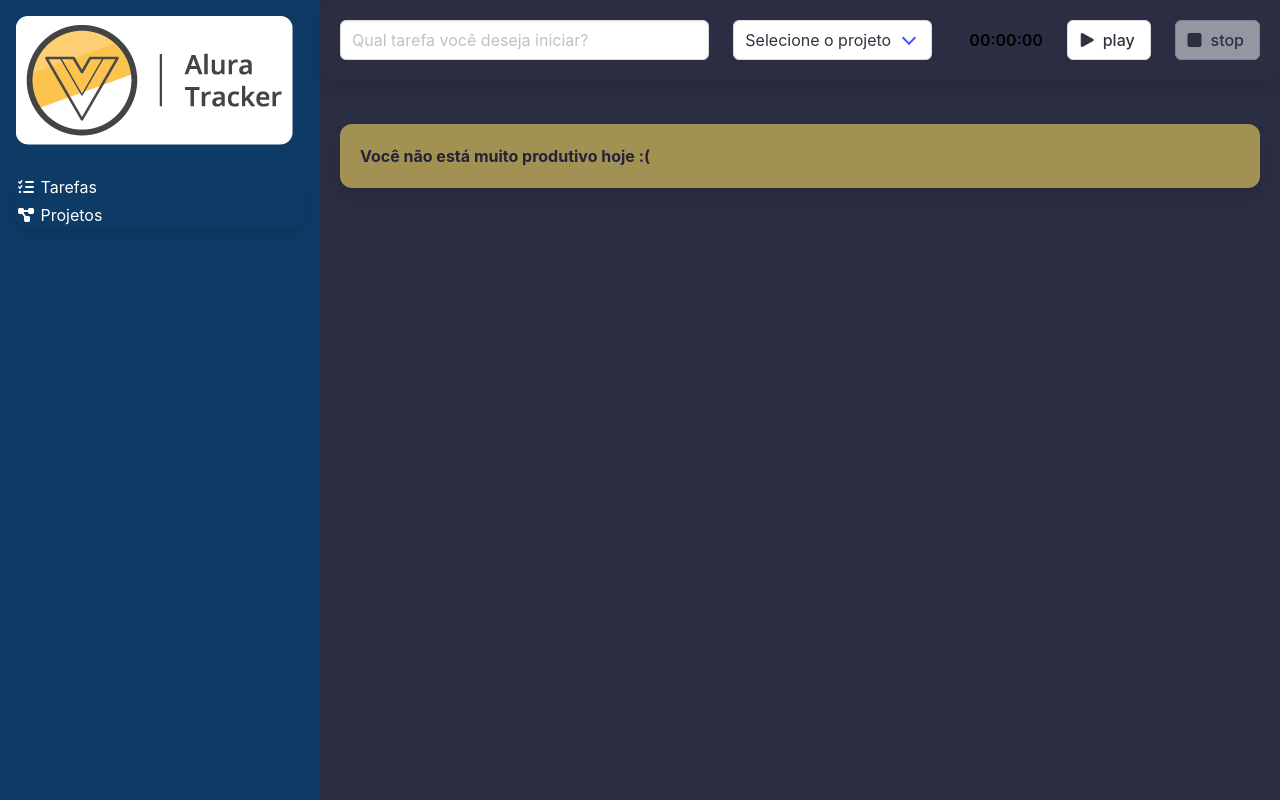
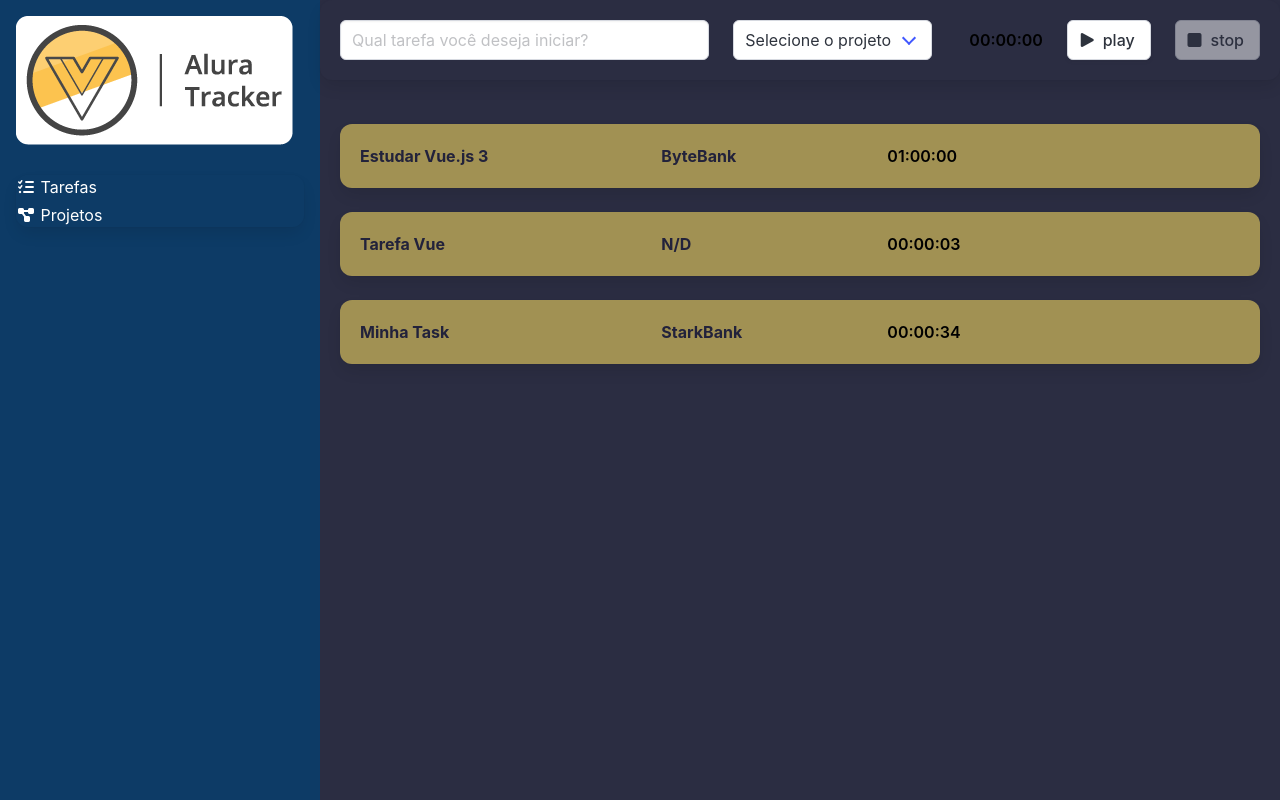
Before and after one commit to tairadev/formacao-vuejs3, a Vue app in the folder alura-tracker/: page /#/ in a window 1280 px wide. Built offline with nearby package versions, Linux system fonts and the light colour scheme; data requests are answered from the project's data file.

Commit message:
Cadastrando tarefas

```diff
--- a/alura-tracker/db.json
+++ b/alura-tracker/db.json
@@ -8,5 +8,30 @@
       "id": "3d73",
       "nome": "StarkBank"
     }
+  ],
+  "tarefas": [
+    {
+      "id": 1,
+      "duracaoEmSegundos": 3600,
+      "descricao": "Estudar Vue.js 3",
+      "projeto": {
+        "id": "7272",
+        "nome": "ByteBank"
+      }
+    },
+    {
+      "id": "7a8b",
+      "duracaoEmSegundos": 3,
+      "descricao": "Tarefa Vue"
+    },
+    {
+      "id": "0b25",
+      "duracaoEmSegundos": 34,
+      "descricao": "Minha Task",
+      "projeto": {
+        "id": "3d73",
+        "nome": "StarkBank"
+      }
+    }
   ]
 }
--- a/alura-tracker/src/store/actions-types.ts
+++ b/alura-tracker/src/store/actions-types.ts
@@ -2,3 +2,6 @@ export const OBTER_PROJETOS = "obterProjetos";
 export const CADASTRAR_PROJETO = "cadastrarProjeto";
 export const ALTERAR_PROJETO = "alterarProjeto";
 export const EXCLUIR_PROJETO = "excluirProjeto";
+
+export const OBTER_TAREFAS = "obterTarefas";
+export const CADASTRAR_TAREFA = "cadastrarTarefa";
--- a/alura-tracker/src/store/index.ts
+++ b/alura-tracker/src/store/index.ts
@@ -5,6 +5,7 @@ import {
   ADICIONAR_PROJETO,
   ATUALIZAR_PROJETO,
   DEFINIR_PROJETOS,
+  DEFINIR_TAREFAS,
   NOTIFICAR,
   REMOVER_PROJETO,
 } from "./mutations-types";
@@ -12,14 +13,18 @@ import { INotificacao } from "@/interfaces/INotificacao";
 import {
   ALTERAR_PROJETO,
   CADASTRAR_PROJETO,
+  CADASTRAR_TAREFA,
   EXCLUIR_PROJETO,
   OBTER_PROJETOS,
+  OBTER_TAREFAS,
 } from "./actions-types";
 import http from "@/http";
+import ITarefa from "@/interfaces/ITarefa";
 
 interface State {
   projetos: IProjeto[];
   notificacoes: INotificacao[];
+  tarefas: ITarefa[];
 }
 
 export const key: InjectionKey<Store<State>> = Symbol();
@@ -28,6 +33,7 @@ export const store = createStore<State>({
   state: {
     projetos: [],
     notificacoes: [],
+    tarefas: [],
   },
   mutations: {
     [ADICIONAR_PROJETO](state, nomeDoProjeto: string) {
@@ -50,6 +56,9 @@ export const store = createStore<State>({
     },
     [DEFINIR_PROJETOS](state, projetos: IProjeto[]) {
       state.projetos = projetos;
+    },
+    [DEFINIR_TAREFAS](state, tarefas) {
+      state.tarefas = tarefas;
     },
     [NOTIFICAR](state, notificacao: INotificacao) {
       state.notificacoes.push(notificacao);
@@ -75,6 +84,16 @@ export const store = createStore<State>({
     [EXCLUIR_PROJETO](_, id: string) {
       return http.delete(`/projetos/${id}`);
     },
+    [OBTER_TAREFAS]({ commit }) {
+      http.get("/tarefas").then((response) => {
+        commit(DEFINIR_TAREFAS, response.data);
+      });
+    },
+    [CADASTRAR_TAREFA]({ dispatch }, tarefa: ITarefa) {
+      return http.post("/tarefas", tarefa).then(() => {
+        dispatch(OBTER_TAREFAS);
+      });
+    },
   },
 });
 
--- a/alura-tracker/src/store/mutations-types.ts
+++ b/alura-tracker/src/store/mutations-types.ts
@@ -1,6 +1,8 @@
 export const ADICIONAR_PROJETO = "adicionarProjeto";
 export const ATUALIZAR_PROJETO = "atualizarProjeto";
 export const REMOVER_PROJETO = "removerProjeto";
+export const DEFINIR_PROJETOS = "definirProjetos";
+
 export const NOTIFICAR = "notificar";
 
-export const DEFINIR_PROJETOS = "definirProjetos";
+export const DEFINIR_TAREFAS = "definirTarefas";
--- a/alura-tracker/src/views/Tarefas.vue
+++ b/alura-tracker/src/views/Tarefas.vue
@@ -2,18 +2,36 @@
   <Formulario @aoSalvarTarefa="salvarTarefa" />
   <div class="lista">
     <Tarefa v-for="(tarefa, i) in tarefas" :key="i" :tarefa="tarefa" />
-    <Box v-if="!tarefas.length">
-      Você não está muito produtivo hoje :(
-    </Box>
+    <Box v-if="!tarefas.length"> Você não está muito produtivo hoje :( </Box>
+    <div class="modal">
+      <div class="modal-background"></div>
+      <div class="modal-card">
+        <header class="modal-card-head">
+          <p class="modal-card-title">Modal title</p>
+          <button class="delete" aria-label="close"></button>
+        </header>
+        <section class="modal-card-body">...</section>
+        <footer class="modal-card-foot">
+          <button class="button is-success">Save changes</button>
+          <button class="button">Cancel</button>
+        </footer>
+      </div>
+    </div>
   </div>
 </template>
 
 <script lang="ts">
-import { defineComponent } from "vue";
+import { computed, defineComponent } from "vue";
 import Formulario from "../components/Formulario.vue";
 import Tarefa from "../components/Tarefa.vue";
-import ITarefa from "../interfaces/ITarefa";
 import Box from "../components/Box.vue";
+import { useStore } from "@/store";
+import {
+  CADASTRAR_TAREFA,
+  OBTER_PROJETOS,
+  OBTER_TAREFAS,
+} from "@/store/actions-types";
+import ITarefa from "@/interfaces/ITarefa";
 
 export default defineComponent({
   name: "TarefasView",
@@ -22,15 +40,17 @@ export default defineComponent({
     Tarefa,
     Box,
   },
-  data() {
-    return {
-      tarefas: [] as ITarefa[],
-    };
-  },
   methods: {
     salvarTarefa(tarefa: ITarefa) {
-      this.tarefas.push(tarefa);
+      this.store.dispatch(CADASTRAR_TAREFA, tarefa);
     },
+  },
+  setup() {
+    const store = useStore();
+    store.dispatch(OBTER_PROJETOS);
+    store.dispatch(OBTER_TAREFAS);
+
+    return { tarefas: computed(() => store.state.tarefas), store };
   },
 });
 </script>
```
